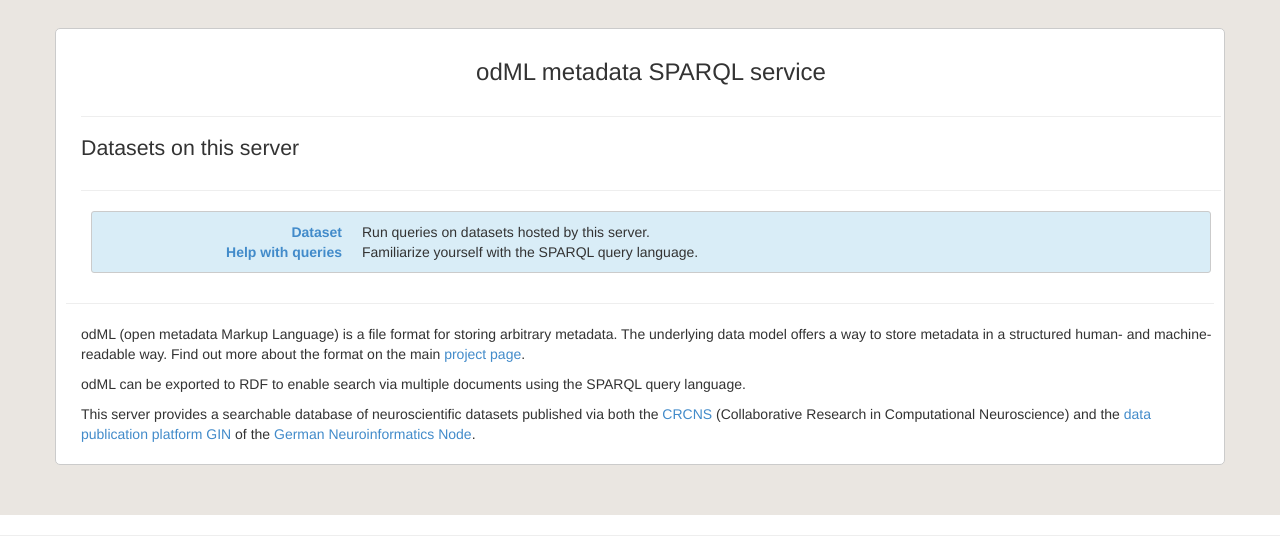
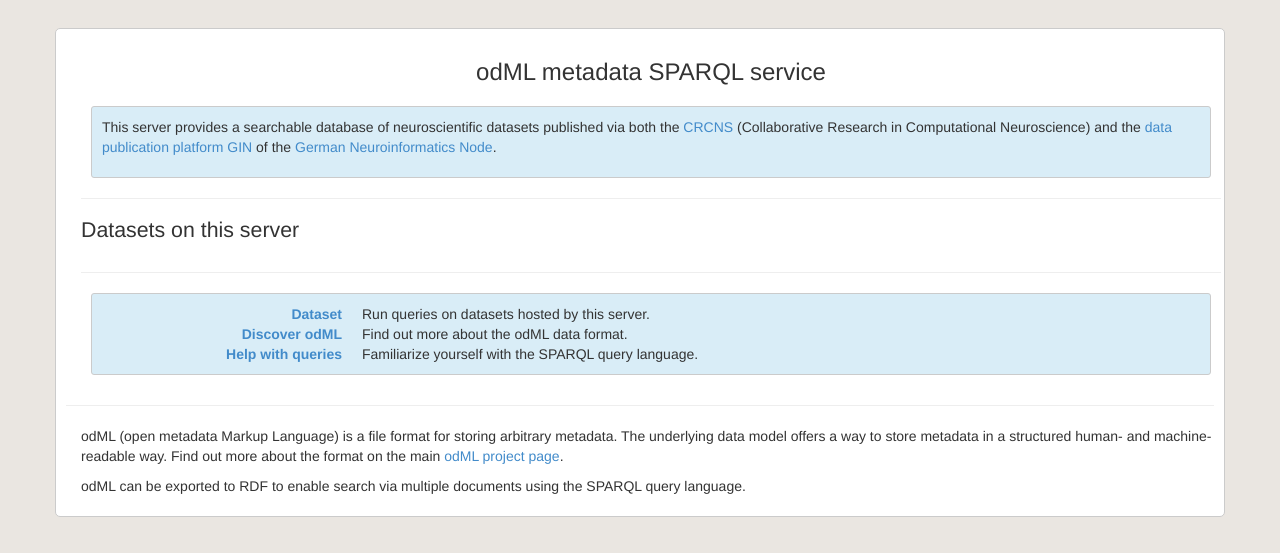
Before and after one commit to G-Node/odml-query, a plain HTML site: page custom/webapp/index.html in a window 1280 px wide. Shown: the part 56-609 px from the top of the page. Drawn offline with Linux system fonts and the light colour scheme; files that its build step writes are made by us from their sources; files whose address does not match are found by name.

Commit message:
[content/index] Overhaul index page content

```diff
--- a/custom/webapp/index.html
+++ b/custom/webapp/index.html
@@ -74,6 +74,15 @@
             </div>
           </div>
 
+          <div class="bg-info info-box">
+            <p>This server provides a searchable database of neuroscientific datasets published
+              via both the <a href="https://crcns.org">CRCNS</a> (Collaborative
+              Research in Computational Neuroscience) and the
+              <a href="https://gin.g-node.org">data publication platform GIN</a>
+              of the <a href="http://g-node.org">German Neuroinformatics Node</a>.
+            </p>
+          </div>
+
           <hr>
           <div class="row current-datasets no-bottom-margin">
             <div class="col-md-12">
@@ -89,6 +98,8 @@
             <dl class="dl-horizontal no-margin">
                 <dt><a href="dataset.html">Dataset</a></dt>
                 <dd>Run queries on datasets hosted by this server.</dd>
+                <dt><a href="https://g-node.github.io/python-odml" target="_blank">Discover odML</a></dt>
+                <dd>Find out more about the odML data format.</dd>
                 <dt><a href="documentation.html">Help with queries</a></dt>
                 <dd>Familiarize yourself with the SPARQL query language.</dd>
             </dl>
@@ -98,13 +109,11 @@
         <hr>
         <div class="container">
           <p>odML (open metadata Markup Language) is a file format for storing arbitrary metadata.
-             The underlying data model offers a way to store metadata in a structured human- and machine-readable way.
-            Find out more about the format on the main <a href="https://g-node.github.io/python-odml/">project page</a>.</p>
-          <p>odML can be exported to RDF to enable search via multiple documents using the SPARQL query language.</p>
-          <p>This server provides a searchable database of neuroscientific datasets published via both the <a href="https://crcns.org">CRCNS</a>
-            (Collaborative Research in Computational Neuroscience) and the <a href="http://gin.g-node.org">data publication platform GIN</a>
-            of the <a href="http:/www.g-node.org">German Neuroinformatics Node</a>.
-          </p>
+            The underlying data model offers a way to store metadata in a structured human- and
+            machine-readable way. Find out more about the format on the main
+            <a href="https://g-node.github.io/python-odml/" target="_blank"> odML project page</a>.</p>
+          <p>odML can be exported to RDF to enable search via multiple documents using
+            the SPARQL query language.</p>
         </div>
       </div>
     </div>
```
